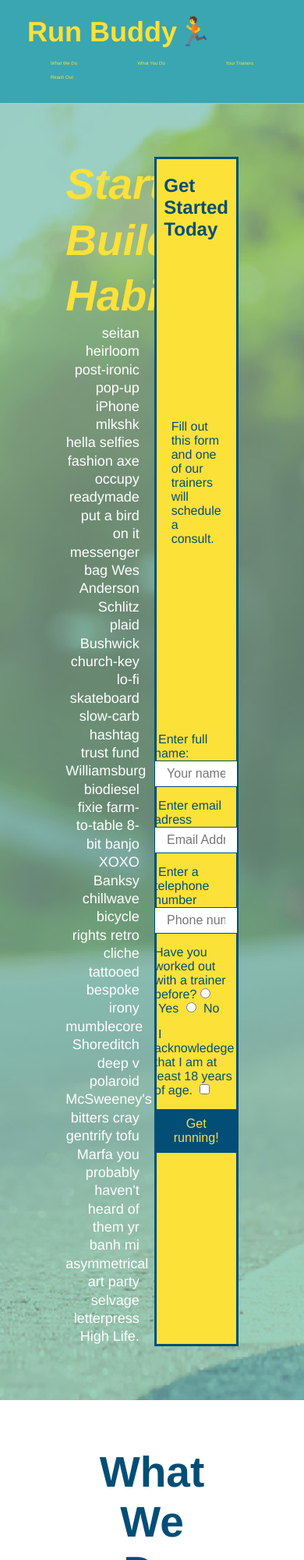
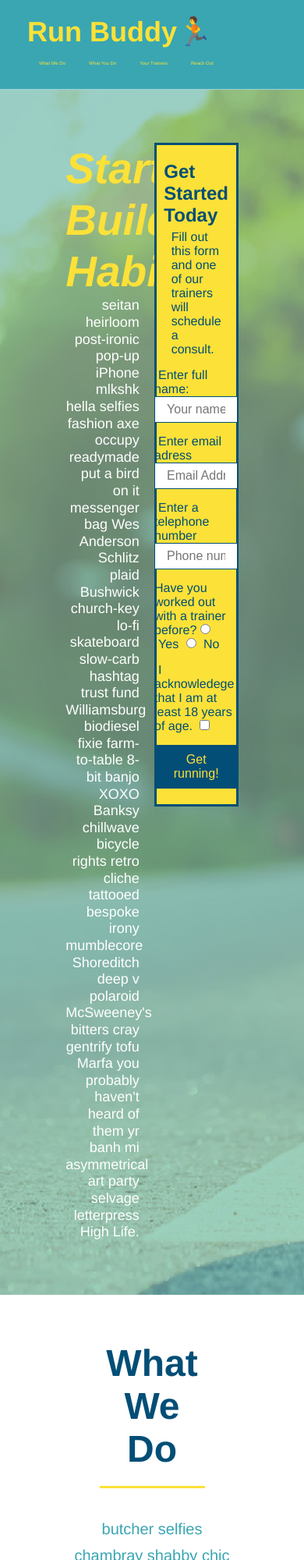
Before and after one commit to Dommy99/run_buddy, a plain HTML site: page index.html in a window 390 px wide. Shown: the top 2000 px of the page at 78% size. Drawn offline with Linux system fonts and the light colour scheme.

Commit message:
media query

```diff
--- a/assets/css/style.css
+++ b/assets/css/style.css
@@ -48,7 +48,7 @@ header nav ul {
 }
 
 header nav ul li a {
-  margin: 0 30px;
+  padding: 10px 15px;
   font-weight: lighter;
   font-size: 1.55vw;
 }
@@ -88,6 +88,7 @@ section {
   display: flex;
   justify-content: center;
   flex-wrap: wrap;
+  align-items: flex-start;
 }
 
 .hero-cta {
@@ -96,7 +97,7 @@ section {
   margin: 3.5%;
   color: #fff;
   font-size: 18px;
-  line-height: 1.3;
+  line-height: 1.2;
 }
 
 .hero-cta h2 {
@@ -149,7 +150,7 @@ section {
 }
 
 .section-title {
-  font-size: 55px;
+  font-size: 48px;
   color: #024e76;
   border-bottom: 3px solid;
   padding-bottom: 20px;
@@ -329,3 +330,25 @@ section {
   padding: 15px 0;
   font-size: 16px;
 }
+
+/* media query small desktop screens and smaller */
+
+@media screen and (max-width: 980px) {
+  header h1 a {
+    /* smaller than 980 px */
+  }
+}
+
+/* tablets and smaller */
+@media screen and (max-width: 768px) {
+  header h1 {
+    /* screens between 768 and 575 px */
+  }
+}
+
+/* mobile phones and smaller */
+@media screen and (max-width: 575) {
+  header h1 {
+    /* anything smaller than 575px */
+  }
+}
--- a/index.html
+++ b/index.html
@@ -4,6 +4,7 @@
     <meta charset="UTF-8" />
     <title>Run Buddy</title>
     <link rel="stylesheet" href="./assets/css/style.css" />
+    <meta name="viewport" content="width=device-width, initial-scale=1.0" />
   </head>
   <body>
     <!--navigation-->
```
Also changed, not shown: privacy-policy.html (+1 -0 lines).
